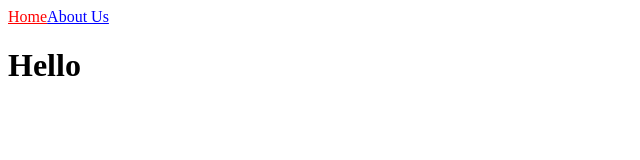
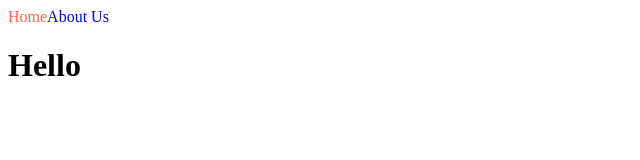
Before and after one commit to eunkeeee/next-js-beg, a Next.js app in the folder next-js-intro/: page / in a window 1280 px wide. Shown: the top 160 px of the page, without its empty margins (0-640 px from the left). Built offline with nearby package versions, Linux system fonts and the light colour scheme.

Commit message:
1.4 className 2개 이상 넣는 방법 내가 그렇게 알고싶던것!!!

```diff
--- a/next-js-intro/components/NavBar.js
+++ b/next-js-intro/components/NavBar.js
@@ -1,5 +1,7 @@
 import Link from "next/link";
 import { useRouter } from "next/router";
+import styles from "./NavBar.module.css";
+
 export default function NavBar() {
   const router = useRouter();
   console.log(router);
@@ -7,14 +9,20 @@
     <nav>
       <Link href="/">
         <a
-          style={{ color: router.pathname === "/" ? "red" : "blue" }}
-          className="hello"
+          className={`${styles.link} ${
+            router.pathname === "/" ? styles.active : ""
+          }`}
         >
           Home
         </a>
       </Link>
       <Link href="/about-us">
-        <a style={{ color: router.pathname === "/about-us" ? "red" : "blue" }}>
+        <a
+          className={[
+            styles.link,
+            router.pathname === "/about-us" ? styles.active : "",
+          ].join(" ")}
+        >
           About Us
         </a>
       </Link>
--- /dev/null
+++ b/next-js-intro/components/NavBar.module.css
@@ -0,0 +1,6 @@
+.link {
+  text-decoration: none;
+}
+.active {
+  color: tomato;
+}
```
